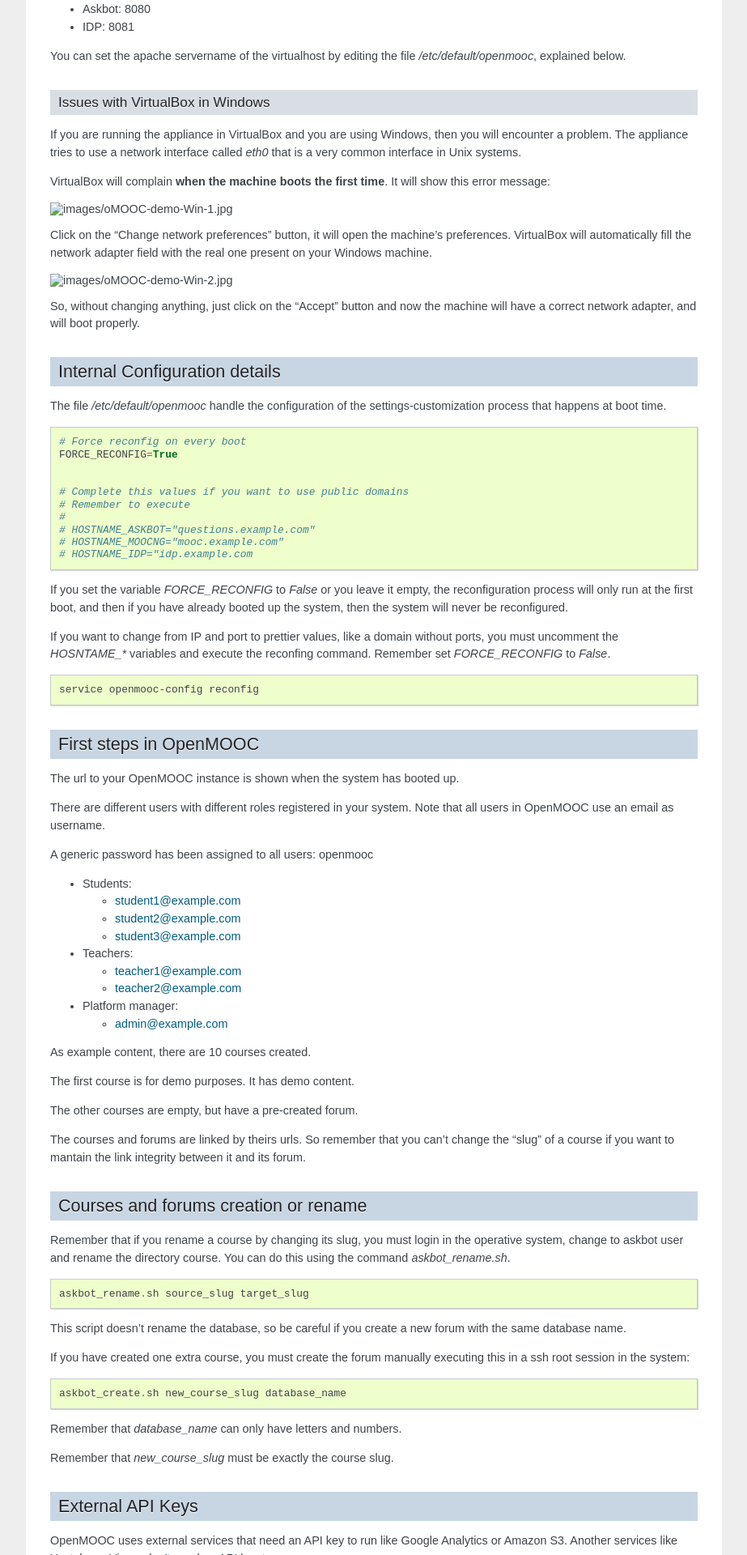
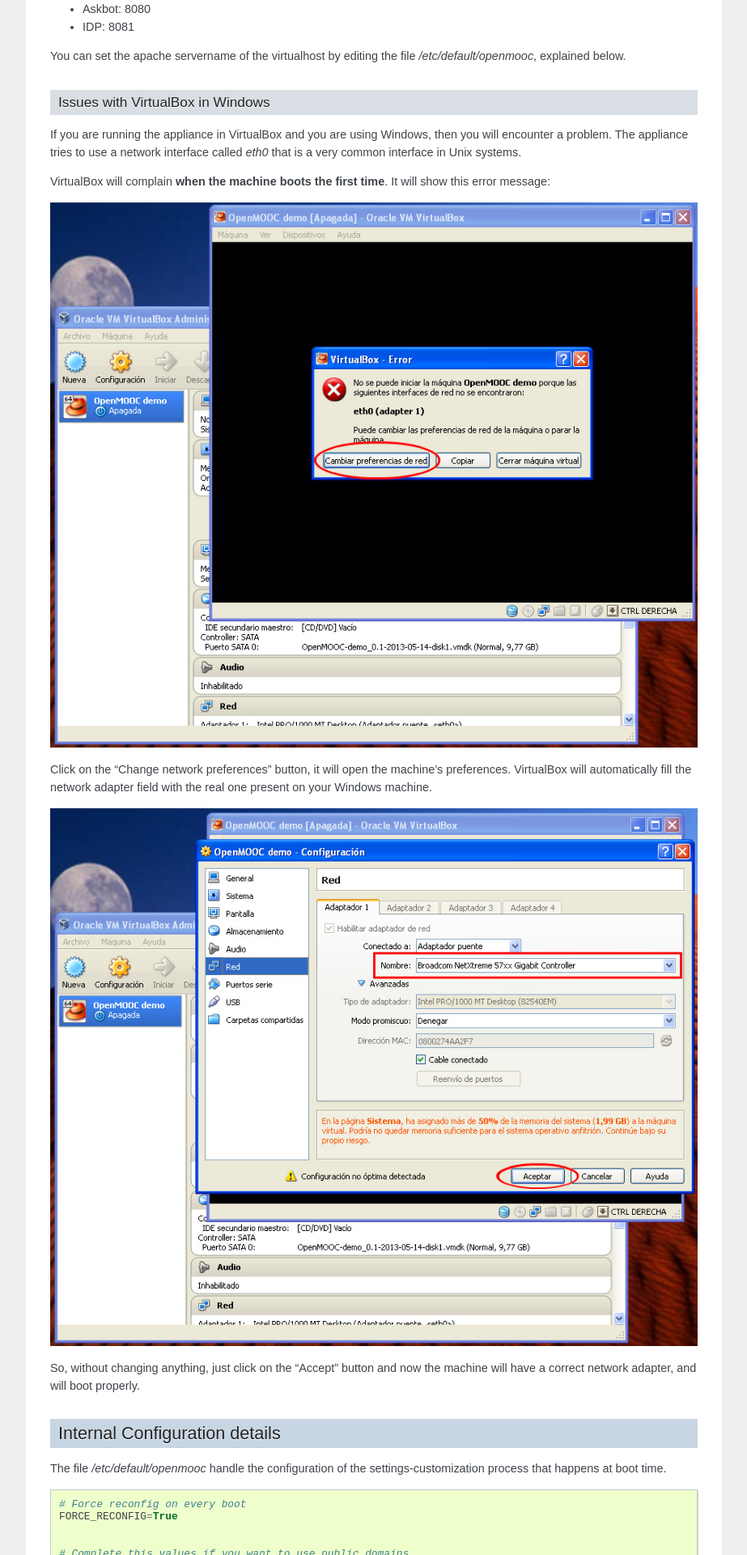
Before and after one commit to OpenMOOC/documentation, a Sphinx documentation site: the page built from source/demostrator.rst, in a window 1280 px wide. Shown: the part 715-2635 px from the top of the page at 81% size, without its empty margins (198-1121 px from the left). Built offline with Sphinx 7.4.7, drawn with Linux system fonts in a browser that asks for light colours.

Commit message:
Fixed link to images

```diff
--- a/source/demostrator.rst
+++ b/source/demostrator.rst
@@ -54,13 +54,13 @@
 VirtualBox will complain **when the machine boots the first time**. It will show
 this error message:
 
-.. image:: images/oMOOC-demo-Win-1.jpg
+.. image:: ../images/oMOOC-demo-Win-1.jpg
 
 Click on the "Change network preferences" button, it will open the machine's
 preferences. VirtualBox will automatically fill the network adapter field
 with the real one present on your Windows machine.
 
-.. image:: images/oMOOC-demo-Win-2.jpg
+.. image:: ../images/oMOOC-demo-Win-2.jpg
 
 So, without changing anything, just click on the "Accept" button and now the
 machine will have a correct network adapter, and will boot properly.
```
